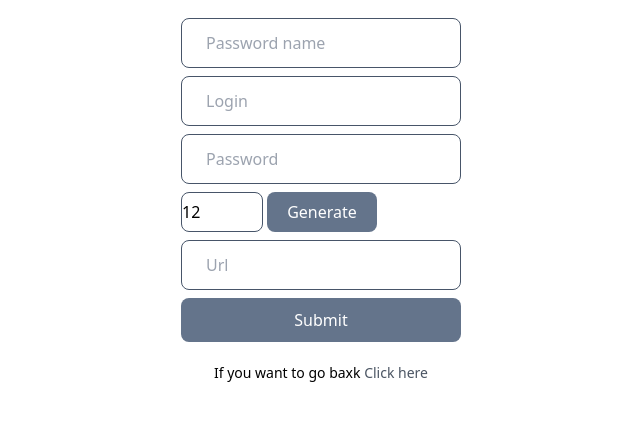
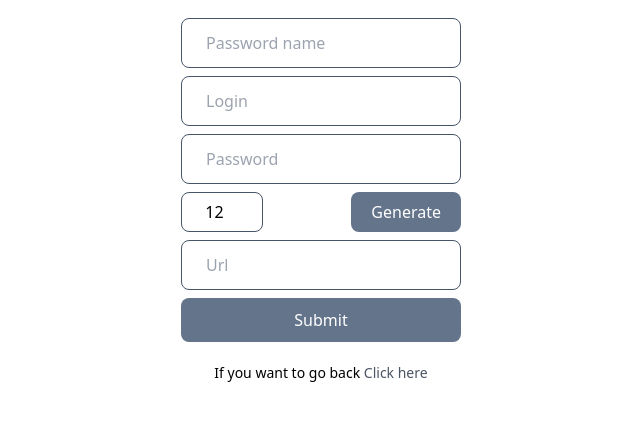
Before and after one commit to BluecaelO/SAE302, a Flask app: page /add_password in a window 1280 px wide. Shown: the part 190-611 px from the top of the page, without its empty margins (319-959 px from the left). Run offline with Flask 3, Linux system fonts and the light colour scheme; the visitor is signed in with stand-in values (Sample User, id 1); some libraries are stand-ins or nearby versions.

Commit message:
password generator base
j'ai fix la base d'un générateur de mot de passe

```diff
--- a/package/db_config.py
+++ b/package/db_config.py
@@ -12,7 +12,7 @@ def connexion_db(user,pwd):
     'dbname': 'flask',
     'user': user,
     'password': pwd,
-    'host': '192.168.178.58',
+    'host': '192.168.50.85',
     'port': '5432'
     }
     try:
--- a/templates/add_password.html
+++ b/templates/add_password.html
@@ -31,9 +31,9 @@
           <input type="text" name="pass_name" class="w-full px-6 py-3 mb-2 border border-slate-600 rounded-lg font-medium " placeholder="Password name" value=""/>
           <input type="text" name="pass_login" class="w-full px-6 py-3 mb-2 border border-slate-600 rounded-lg font-medium " placeholder="Login" value=""/>
           <input id="password" type="password" name="password" class="w-full px-6 py-3 mb-2 border border-slate-600 rounded-lg font-medium " placeholder="Password" value=""/>
-          <div class="w-full h-[40px] mb-2 rounded-lg font-medium flex-row justify-around">
-            <input type="number" id="length" min="4" max="30" value="12" class="border border-slate-600 rounded-lg font-medium h-full">
-            <button id="generate_password" class="bg-slate-500 hover:bg-slate-700 text-white text-base rounded-lg px-5 mb-2 transition-colors w-auto h-full text-[19px]" onclick="generate_password()">Generate</button>
+          <div class="w-full h-[40px] mb-2 rounded-lg font-medium flex flex-row justify-between">
+            <input type="number" id="length" min="4" max="30" value="12" class="border border-slate-600 rounded-lg font-medium h-full flex flex items-center justify-center text-center">
+            <button type="button" id="generate" class="bg-slate-500 hover:bg-slate-700 text-white text-base rounded-lg px-5 mb-2 transition-colors w-auto h-full text-[19px]" onclick="generate_password()">Generate</button>
           </div>
           <input type="url" name="pass_url" class="w-full px-6 py-3 mb-2 border border-slate-600 rounded-lg font-medium " placeholder="Url" value=""/>
           <input type="submit" class="bg-slate-500 hover:bg-slate-700 text-white text-base rounded-lg py-2.5 px-5 mb-2 transition-colors w-full text-[19px]">
@@ -47,7 +47,7 @@
       {% endfor %}
       {% endif %}
       {% endwith %}
-      <p class="text-center mt-3 text-[14px]">If you want to go baxk
+      <p class="text-center mt-3 text-[14px]">If you want to go back
           <a href="/" class="text-gray-600">Click here</a>
       </p>
   </div>
```
